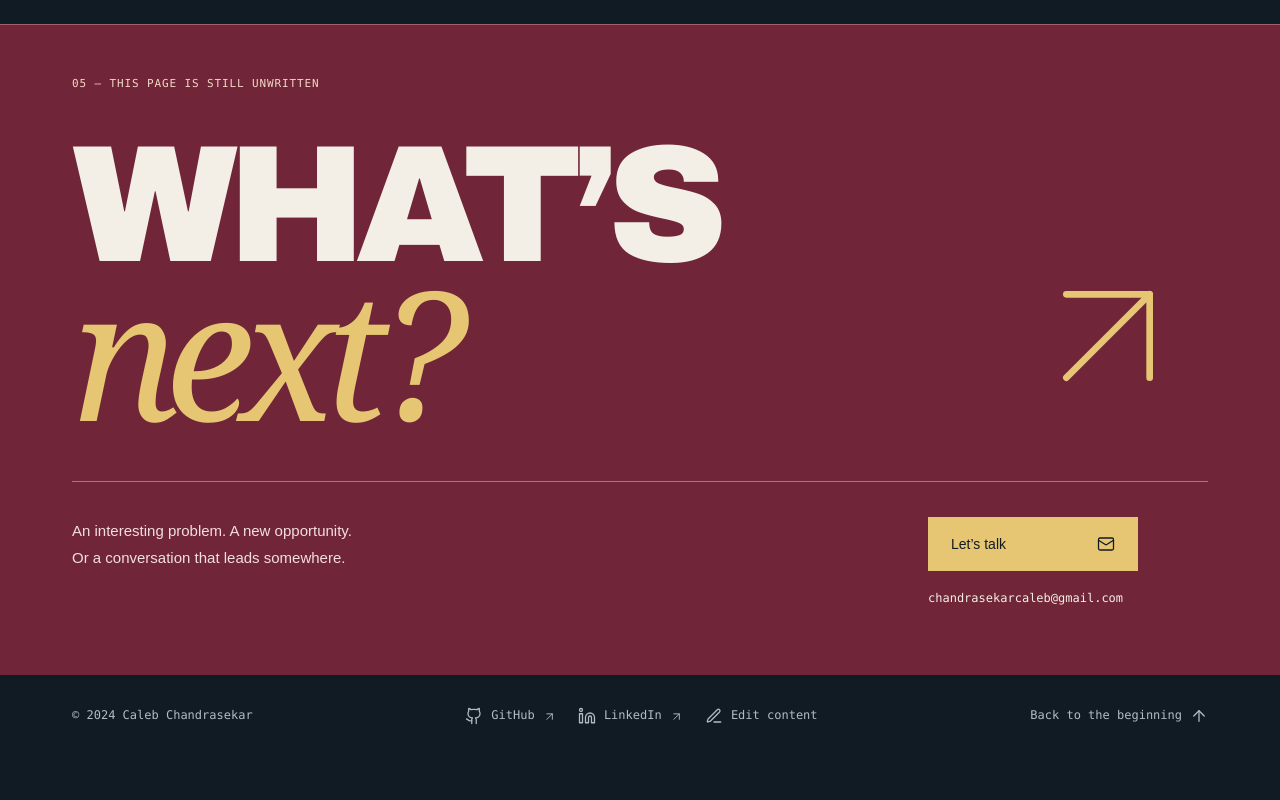
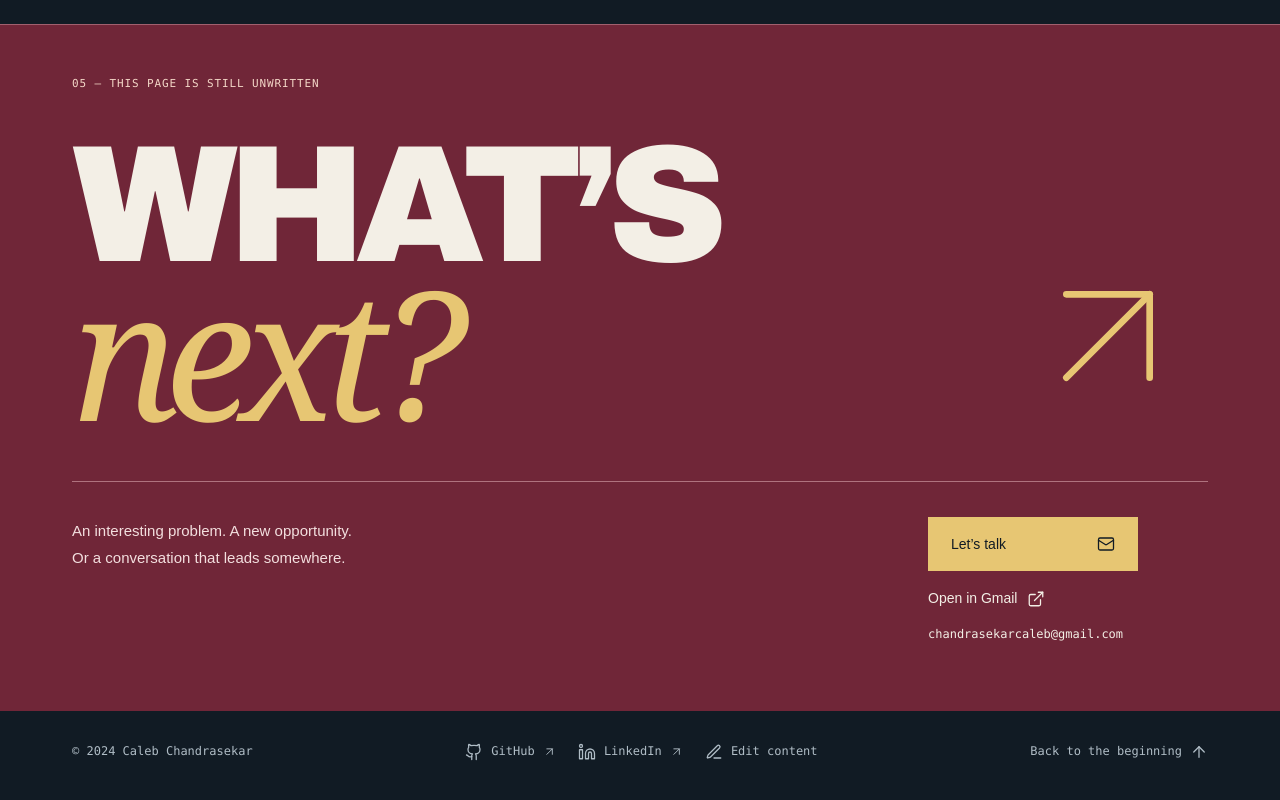
Before and after one commit to calebjubal/my-portfolio, a React (Create React App) app: page / in a window 1280 px wide. Shown: the part 4897-5697 px from the top of the page. Before the commit the page ends 5669 px from the top, so only its background shows below. Built offline with nearby package versions, Linux system fonts and the light colour scheme.

Commit message:
Add explicit Gmail compose option and prefilled mail handler links

```diff
--- a/src/App.css
+++ b/src/App.css
@@ -1572,4 +1572,20 @@ footer > a,
   height: 1em;
   stroke-width: 0.8;
 }
-.editor .editor-actions .button{flex:1 1 160px;min-width:min(100%,160px);white-space:normal;line-height:1.5;justify-content:center}
+.editor .editor-actions .button {
+  flex: 1 1 160px;
+  min-width: min(100%, 160px);
+  white-space: normal;
+  line-height: 1.5;
+  justify-content: center;
+}
+.contact-email-actions .gmail-link {
+  display: flex;
+  width: fit-content;
+  margin-top: 16px;
+  color: var(--paper);
+  gap: 10px;
+}
+.contact-email-actions .email {
+  margin-top: 16px;
+}
--- a/src/App.js
+++ b/src/App.js
@@ -3,6 +3,7 @@ import { Github, Linkedin } from "lucide-react";
 import StoryNavigation from "./StoryNavigation";
 import content from "./content.json";
 import Editor from "./Editor";
+import ContactActions from "./ContactActions";
 import Icon from "./Icon";
 import SvgText, { StarMark, ArrowMark } from "./SvgText";
 import "./App.css";
@@ -404,14 +405,7 @@ function App() {
                 <br />
                 Or a conversation that leads somewhere.
               </p>
-              <div>
-                <a className="button primary" href={`mailto:${profile.email}`}>
-                  Let’s talk <Icon name="Mail" />
-                </a>
-                <a className="email" href={`mailto:${profile.email}`}>
-                  {profile.email}
-                </a>
-              </div>
+              <ContactActions email={profile.email} name={profile.name} />
             </div>
           </div>
         </section>
--- /dev/null
+++ b/src/ContactActions.js
@@ -0,0 +1,30 @@
+import Icon from "./Icon";
+
+export function emailLinks(email, name) {
+  const subject = `Portfolio enquiry for ${name}`;
+  return {
+    mailto: `mailto:${encodeURIComponent(email)}?subject=${encodeURIComponent(subject)}`,
+    gmail: `https://mail.google.com/mail/?${new URLSearchParams({ view: "cm", fs: "1", to: email, su: subject }).toString()}`,
+  };
+}
+export default function ContactActions({ email, name }) {
+  const links = emailLinks(email, name);
+  return (
+    <div className="contact-email-actions">
+      <a className="button primary" href={links.mailto}>
+        Let’s talk <Icon name="Mail" />
+      </a>
+      <a
+        className="gmail-link text-link"
+        href={links.gmail}
+        target="_blank"
+        rel="noopener noreferrer"
+      >
+        Open in Gmail <Icon name="ExternalLink" />
+      </a>
+      <a className="email" href={links.mailto}>
+        {email}
+      </a>
+    </div>
+  );
+}
```
Also changed, not shown: 2 other files (tests, documents, lock files or other folders).
